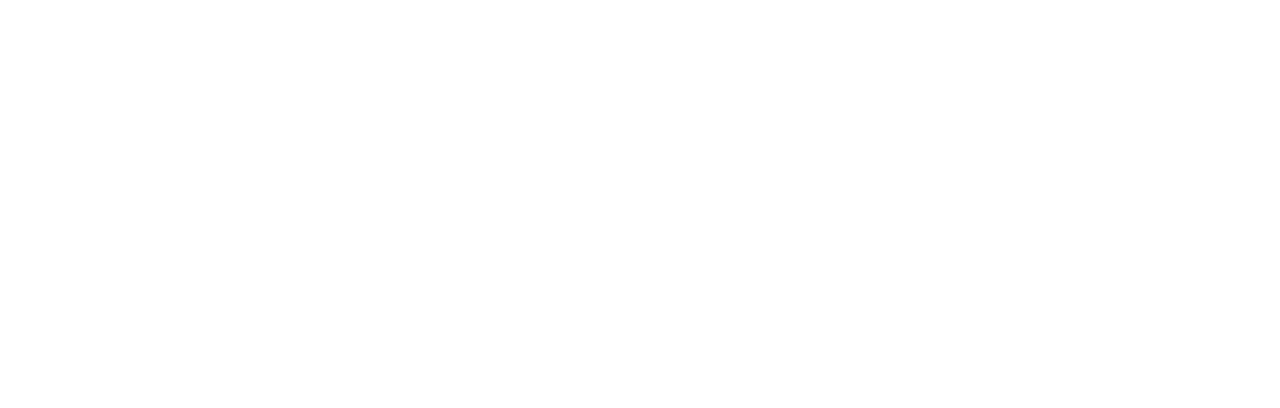
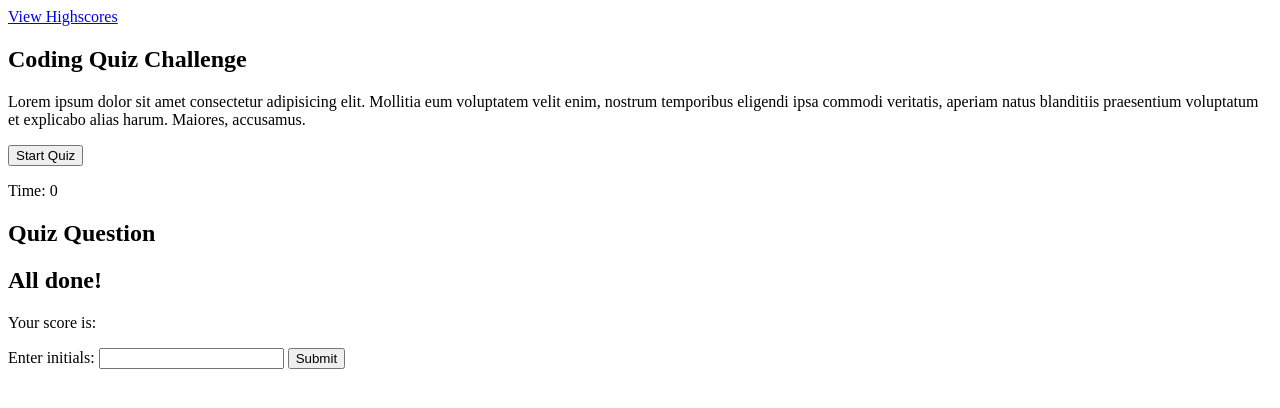
Before and after one commit to angelicamapeso/code-quiz, a plain HTML site: page index.html in a window 1280 px wide. Drawn offline with Linux system fonts and the light colour scheme.

Commit message:
Add elements for index page

```diff
--- a/index.html
+++ b/index.html
@@ -9,21 +9,35 @@
   </head>
   <body>
     <header>
-      <!--View Highscores-->
-      <!--Timer-->
+      <nav>
+        <a href="highscores.html">View Highscores</a>
+      </nav>
     </header>
     <main>
-      <!--Starting State-->
-        <!--Quiz Title-->
-        <!--Text-->
-        <!--Button-->
-      <!--Quiz State-->
-        <!--List of options-->
-      <!--End of Game-->
-        <!--TItle-->
-        <!--Text-->
-        <!--Input Field-->
-        <!--Submit-->
+      <section id="start">
+        <h1>Coding Quiz Challenge</h1>
+        <p>Lorem ipsum dolor sit amet consectetur adipisicing elit.
+          Mollitia eum voluptatem velit enim, nostrum temporibus eligendi ipsa commodi veritatis,
+          aperiam natus blanditiis praesentium voluptatum et explicabo alias harum. Maiores,
+          accusamus.
+        </p>
+        <button>Start Quiz</button>
+      </section>
+      <section id="quiz-questions">
+        <p>Time: <span id="timer">0</span></p>
+        <h1>Quiz Question</h1>
+        <ul id="answer"></ul>
+        <p id="answer-status"></p>
+      </section>
+      <section id="end">
+        <h1>All done!</h1>
+        <p>Your score is: <span id="score"></span></p>
+        <form>
+          <label for="initials">Enter initials:</label>
+          <input type="text" id="initials">
+          <button id="submit-score">Submit</button>
+        </form>
+      </section>
     </main>
   </body>
 </html>
```
